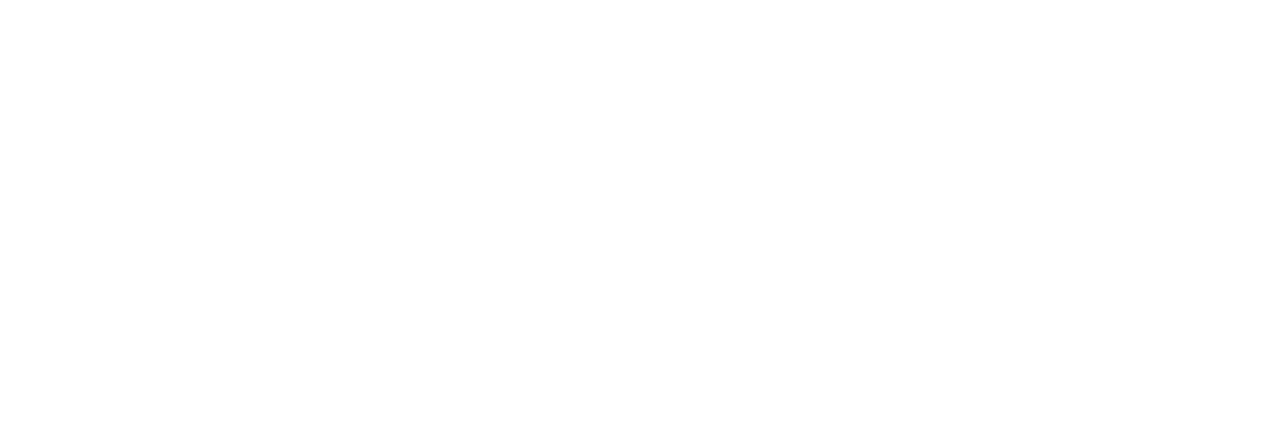
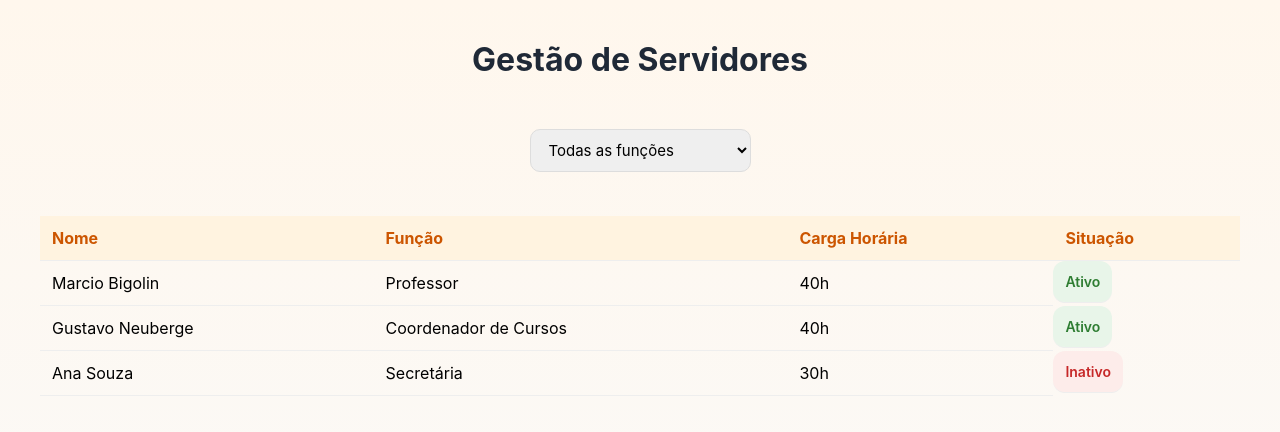
Before and after one commit to NataliaWolter/Projeto-Digital---Portal-EduGest-o--Nat-lia-, a React (Vite) app in the folder vite-project/: page /servidores in a window 1280 px wide. Before the commit this address had no page. Shown: the top 432 px of the page. Built offline with nearby package versions, Linux system fonts and the light colour scheme.

Commit message:
Gestão de servidores Card e CSS

```diff
--- a/vite-project/src/App.jsx
+++ b/vite-project/src/App.jsx
@@ -4,6 +4,7 @@
 import DashboardEscola from "./pages/DashboardEscola";
 import Turmas from "./pages/Turmas";
 import AlunosTurma from "./pages/AlunosTurma";
+import Servidores from "./pages/Servidores";
 
 function App() {
   return (
@@ -12,6 +13,7 @@
       <Route path="/dashboard" element={<DashboardEscola />} />
       <Route path="/turmas" element={<Turmas />} />
       <Route path="/turma/:id" element={<AlunosTurma />} />
+      <Route path="/servidores" element={<Servidores />} />
     </Routes>
   );
 }
--- a/vite-project/src/pages/DashboardEscola.jsx
+++ b/vite-project/src/pages/DashboardEscola.jsx
@@ -29,7 +29,16 @@
           <h3>📚 Gestão de Turmas</h3>
           <p>Criar e gerenciar turmas e alunos</p>
         </div>
+
+        <div
+          className="card-acao"
+          onClick={() => navigate("/servidores")}
+        >
+          <h3>👩‍🏫 Gestão de Servidores</h3>
+          <p>Visualizar e organizar o corpo docente</p>
+        </div>
       </div>
+
     </div>
   );
 }
--- /dev/null
+++ b/vite-project/src/pages/Servidores.jsx
@@ -0,0 +1,83 @@
+import { useState } from "react";
+import "./servidores.css";
+
+function Servidores() {
+  const servidores = [
+    {
+      id: 1,
+      nome: "Marcio Bigolin",
+      funcao: "Professor",
+      carga: "40h",
+      situacao: "Ativo",
+    },
+    {
+      id: 2,
+      nome: "Gustavo Neuberge",
+      funcao: "Coordenador de Cursos",
+      carga: "40h",
+      situacao: "Ativo",
+    },
+    {
+      id: 3,
+      nome: "Ana Souza",
+      funcao: "Secretária",
+      carga: "30h",
+      situacao: "Inativo",
+    },
+  ];
+
+  const [filtroFuncao, setFiltroFuncao] = useState("");
+
+  const servidoresFiltrados = servidores.filter((s) => {
+    if (!filtroFuncao) return true;
+    return s.funcao === filtroFuncao;
+  });
+
+  return (
+    <div className="pagina servidores">
+      <h1>Gestão de Servidores</h1>
+
+      {/* FILTRO */}
+      <div className="filtros">
+        <select
+          value={filtroFuncao}
+          onChange={(e) => setFiltroFuncao(e.target.value)}
+        >
+          <option value="">Todas as funções</option>
+          <option value="Professor">Professor</option>
+          <option value="Coordenador de Cursos">
+            Coordenador de Cursos
+          </option>
+          <option value="Secretária">Secretária</option>
+        </select>
+      </div>
+
+      {/* TABELA */}
+      <table className="tabela-servidores">
+        <thead>
+          <tr>
+            <th>Nome</th>
+            <th>Função</th>
+            <th>Carga Horária</th>
+            <th>Situação</th>
+          </tr>
+        </thead>
+
+        <tbody>
+          {servidoresFiltrados.map((s) => (
+            <tr key={s.id}>
+              <td>{s.nome}</td>
+              <td>{s.funcao}</td>
+              <td>{s.carga}</td>
+              <td className={`status ${s.situacao.toLowerCase()}`}>
+                {s.situacao}
+              </td>
+            </tr>
+          ))}
+        </tbody>
+      </table>
+    </div>
+  );
+}
+
+export default Servidores;
--- a/vite-project/src/pages/dashboard.css
+++ b/vite-project/src/pages/dashboard.css
@@ -67,15 +67,16 @@
   background: linear-gradient(135deg, #fff7ed, #ffffff);
   color: #9a3412;
   padding: 20px;
-  border-radius: 22px;
+  border-radius: 35px;
   cursor: pointer;
+  border-bottom: 3px solid #ff9f5b99;
 
   box-shadow: 0 10px 25px rgba(0, 0, 0, 0.08);
   transition: all 0.3s ease;
 
   display: flex;
   flex-direction: column;
-  gap: 8px;
+  gap: 12px;
   align-items: center;
 }
 
--- /dev/null
+++ b/vite-project/src/pages/servidores.css
@@ -0,0 +1,45 @@
+.tabela-servidores {
+  width: 100%;
+  border-collapse: collapse;
+  margin-top: 24px;
+}
+
+.tabela-servidores th,
+.tabela-servidores td {
+  padding: 12px;
+  text-align: left;
+  border-bottom: 1px solid #eee;
+}
+
+.tabela-servidores th {
+  background: #fff3e0;
+  color: #cc5500;
+}
+
+.status {
+  font-weight: 600;
+  padding: 6px 10px;
+  border-radius: 12px;
+  display: inline-block;
+  font-size: 14px;
+}
+
+.status.ativo {
+  background: #e8f5e9;
+  color: #2e7d32;
+}
+
+.status.inativo {
+  background: #fdecea;
+  color: #c62828;
+}
+.filtros {
+  margin: 20px 0;
+}
+
+.filtros select {
+  padding: 10px 14px;
+  border-radius: 10px;
+  border: 1px solid #ddd;
+  font-size: 15px;
+}
```
